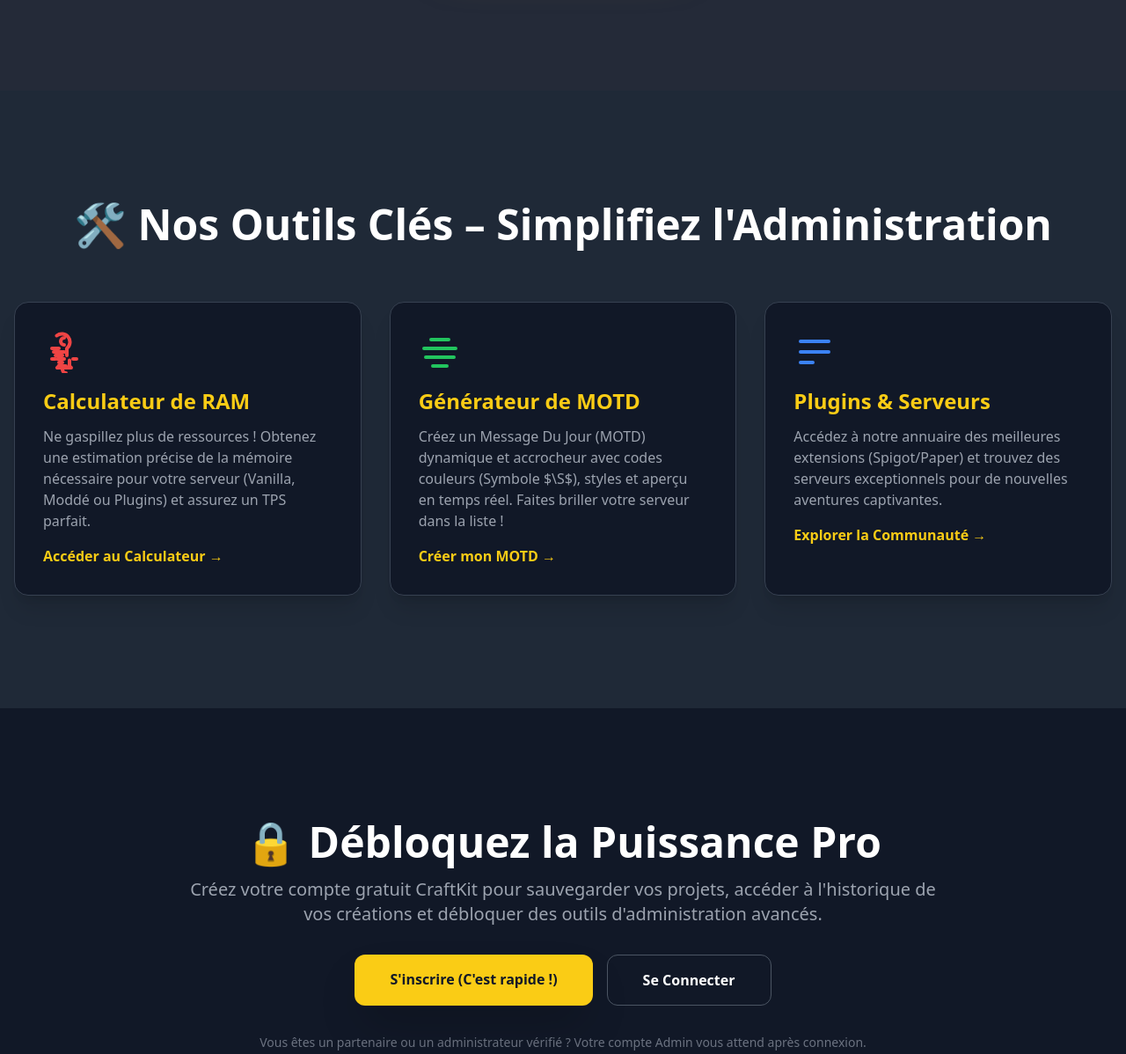
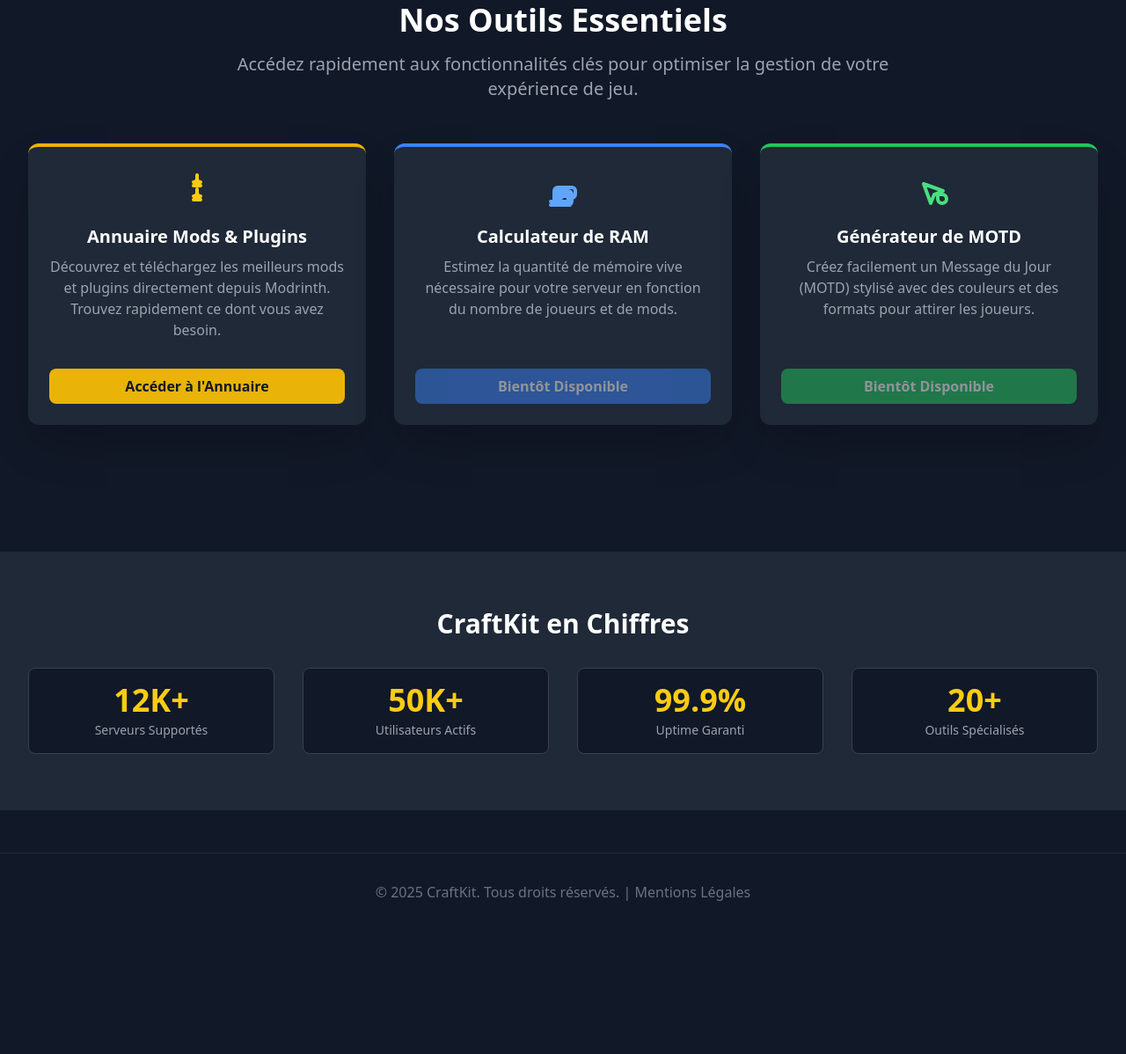
Before and after one commit to louisoff84/CraftKit, a plain HTML site: page index.html in a window 1280 px wide. Shown: the part 757-1955 px from the top of the page at 88% size. After the commit the page ends 1815 px from the top, so only its background shows below. Drawn offline with nearby package versions, Linux system fonts and the light colour scheme; placeholder pictures from the web are drawn by us.

Commit message:
Refactor index.html for improved layout and content
Updated the title and added new sections for tools and features. Enhanced styling and layout for better user experience.

```diff
--- a/index.html
+++ b/index.html
@@ -3,136 +3,150 @@
 <head>
     <meta charset="UTF-8">
     <meta name="viewport" content="width=device-width, initial-scale=1.0">
-    <title>CraftKit | Le Toolkit Ultime pour Serveurs Minecraft</title>
-    <!-- Chargement du CDN de Tailwind CSS pour un style moderne et réactif -->
+    <title>CraftKit - Le Kit d'Outils pour Serveurs Minecraft</title>
+    <!-- Chargement du CDN de Tailwind CSS -->
     <script src="https://cdn.tailwindcss.com"></script>
     <link href="https://fonts.googleapis.com/css2?family=Inter:wght@400;600;700;800&display=swap" rel="stylesheet">
     <style>
-        /* Configuration Tailwind pour utiliser la police Inter */
-        html { font-family: 'Inter', sans-serif; }
-        .minecraft-shadow {
-            text-shadow: 2px 2px 0 #1f2937, 4px 4px 0 #374151;
+        html { font-family: 'Inter', sans-serif; scroll-behavior: smooth; }
+        .hero-bg {
+            background-image: url('https://placehold.co/1920x800/1E293B/EAB308?text=Serveur+Minecraft+Kit');
+            background-size: cover;
+            background-position: center;
         }
-        .text-neon-blue { color: #3b82f6; }
+        /* Style personnalisé pour les cartes d'outils */
+        .tool-card {
+            transition: all 0.3s ease;
+        }
+        .tool-card:hover {
+            box-shadow: 0 10px 15px -3px rgba(234, 179, 8, 0.5), 0 4px 6px -2px rgba(234, 179, 8, 0.25);
+            transform: translateY(-5px);
+        }
     </style>
 </head>
-<body class="bg-gray-900 text-gray-100 antialiased">
+<body class="bg-gray-900 text-gray-100 antialiased min-h-screen">
 
     <!-- Navbar -->
-    <header class="sticky top-0 z-50 bg-gray-900/90 backdrop-blur-sm shadow-lg">
+    <header class="bg-gray-800 shadow-lg sticky top-0 z-10">
         <nav class="container mx-auto px-4 sm:px-6 lg:px-8 py-4 flex justify-between items-center">
-            <!-- Logo et Titre du Projet -->
-            <a href="#" class="flex items-center space-x-2">
-                <!-- Icône simple de craft/outil -->
+            <a href="index.html" class="flex items-center space-x-2">
                 <svg class="w-8 h-8 text-yellow-400" fill="none" stroke="currentColor" viewBox="0 0 24 24" xmlns="http://www.w3.org/2000/svg"><path stroke-linecap="round" stroke-linejoin="round" stroke-width="2" d="M11 4a2 2 0 100 4m-3 12h2m-6-10h4m-2 4h4m-2 4h2M5 16h2m10 0h2m-6 4a2 2 0 100 4m-3-12h2m-6 0h4m-2 4h4m-2 4h2"></path></svg>
                 <span class="text-2xl font-extrabold text-white">Craft<span class="text-yellow-400">Kit</span></span>
             </a>
-
-            <!-- Navigation et Espace Membre -->
-            <div class="flex items-center space-x-4">
-                <a href="#tools" class="hidden sm:inline-block text-gray-300 hover:text-yellow-400 transition duration-300">Outils</a>
-                <a href="#community" class="hidden sm:inline-block text-gray-300 hover:text-yellow-400 transition duration-300">Communauté</a>
-
-                <!-- Bouton d'Authentification -->
-                <a href="#" class="px-4 py-2 bg-yellow-600 hover:bg-yellow-500 text-gray-900 font-bold rounded-lg shadow-xl transition duration-300 transform hover:scale-105">
-                    Se Connecter / S'inscrire
-                </a>
+            <div class="space-x-4 flex items-center">
+                <a href="#outils" class="text-gray-400 hover:text-white transition duration-300 hidden sm:inline">Outils</a>
+                <a href="mods_plugins.html" class="text-gray-400 hover:text-white transition duration-300 hidden sm:inline font-semibold">Annuaire Modrinth</a>
+                <a href="admin_panel.html" class="text-gray-400 hover:text-white transition duration-300 hidden sm:inline">Admin</a>
+                <a href="login.html" class="px-4 py-2 bg-yellow-500 text-gray-900 rounded-lg font-semibold hover:bg-yellow-400 transition duration-300 text-sm">Connexion</a>
             </div>
         </nav>
     </header>
 
-    <main>
-
-        <!-- Section Héro : Slogan et Présentation Principale -->
-        <section class="relative pt-16 pb-24 lg:pt-32 lg:pb-40 text-center overflow-hidden">
-            <div class="absolute inset-0 opacity-10" style="background-image: url('https://placehold.co/1200x600/111827/ffffff?text=Minecraft+Pattern'); background-size: cover;"></div>
-            <div class="container mx-auto px-4 relative z-10">
-                <h1 class="text-5xl sm:text-7xl lg:text-8xl font-black mb-6 leading-tight text-white minecraft-shadow">
-                    CraftKit : Le Toolkit <span class="text-yellow-400">Ultime</span> pour Serveurs Minecraft
+    <!-- Section Héro -->
+    <section class="hero-bg py-20 md:py-32 flex items-center justify-center">
+        <div class="container mx-auto px-4 text-center bg-gray-900/80 p-8 rounded-xl backdrop-blur-sm max-w-3xl border border-yellow-500/30">
+            <h1 class="text-5xl md:text-6xl font-extrabold text-white mb-4 leading-tight">
+                Gérez votre serveur <span class="text-yellow-400">Minecraft</span> facilement.
             </h1>
-                <p class="text-xl sm:text-2xl text-gray-300 mb-10 max-w-3xl mx-auto">
-                    Créez, optimisez et propulsez votre expérience Minecraft. Que vous soyez joueur, admin ou développeur, simplifiez la gestion de votre monde.
+            <p class="text-xl text-gray-300 mb-8">
+                CraftKit est la boîte à outils ultime pour les administrateurs et les joueurs. De la configuration à la découverte de Mods.
             </p>
-                <!-- CTA Principal -->
-                <button class="bg-yellow-400 text-gray-900 font-extrabold py-3 px-8 text-lg rounded-xl transition duration-300 hover:bg-yellow-300 shadow-2xl shadow-yellow-500/50 transform hover:scale-105">
-                    Démarrer Gratuitement
-                </button>
+            <div class="flex flex-col sm:flex-row justify-center space-y-4 sm:space-y-0 sm:space-x-4">
+                <a href="#outils" class="px-8 py-3 bg-yellow-500 text-gray-900 font-bold rounded-lg shadow-lg hover:bg-yellow-400 transition duration-300 transform hover:scale-105">
+                    Découvrir les Outils
+                </a>
+                <a href="mods_plugins.html" class="px-8 py-3 border border-white text-white font-bold rounded-lg shadow-lg hover:bg-white hover:text-gray-900 transition duration-300 transform hover:scale-105">
+                    Annuaire Mods & Plugins
+                </a>
+            </div>
         </div>
     </section>
 
-        <!-- Section Outils Clés -->
-        <section id="tools" class="py-20 lg:py-32 bg-gray-800">
-            <div class="container mx-auto px-4">
-                <h2 class="text-4xl sm:text-5xl font-extrabold text-center mb-16 text-white">
-                    🛠️ Nos Outils Clés – Simplifiez l'Administration
-                </h2>
+    <!-- Section Nos Outils -->
+    <section id="outils" class="py-16 md:py-24">
+        <div class="container mx-auto px-4 sm:px-6 lg:px-8">
+            <h2 class="text-4xl font-extrabold text-center text-white mb-4">Nos Outils Essentiels</h2>
+            <p class="text-xl text-center text-gray-400 mb-12 max-w-3xl mx-auto">
+                Accédez rapidement aux fonctionnalités clés pour optimiser la gestion de votre expérience de jeu.
+            </p>
 
             <div class="grid grid-cols-1 md:grid-cols-3 gap-8">
 
-                    <!-- Outil 1: Calculateur de RAM -->
-                    <div class="bg-gray-900 p-8 rounded-2xl shadow-xl border border-gray-700 hover:border-yellow-400 transition duration-300">
-                        <svg class="w-12 h-12 mb-4 text-red-500" fill="none" stroke="currentColor" viewBox="0 0 24 24" xmlns="http://www.w3.org/2000/svg"><path stroke-linecap="round" stroke-linejoin="round" stroke-width="2" d="M9.75 17L9 20l-1 1h8l-1-1v-3.25m-7.25-14A2.75 2.75 0 0113.5 10v4M12 4a2 2 0 100 4m-3 12h2m-6-10h4m-2 4h4m-2 4h2M5 16h2m10 0h2m-6 4a2 2 0 100 4m-3-12h2m-6 0h4m-2 4h4m-2 4h2"></path></svg>
-                        <h3 class="text-2xl font-bold mb-3 text-yellow-400">Calculateur de RAM</h3>
-                        <p class="text-gray-400">Ne gaspillez plus de ressources ! Obtenez une estimation précise de la mémoire nécessaire pour votre serveur (Vanilla, Moddé ou Plugins) et assurez un TPS parfait.</p>
-                        <a href="#" class="mt-4 inline-block text-yellow-400 font-semibold hover:text-yellow-300">Accéder au Calculateur &rarr;</a>
+                <!-- Carte 1: Annuaire Mods & Plugins (Nouveau!) -->
+                <div class="tool-card bg-gray-800 p-6 rounded-xl border-t-4 border-yellow-500 shadow-2xl flex flex-col items-center text-center">
+                    <svg class="w-12 h-12 text-yellow-400 mb-4" fill="none" stroke="currentColor" viewBox="0 0 24 24" xmlns="http://www.w3.org/2000/svg"><path stroke-linecap="round" stroke-linejoin="round" stroke-width="2" d="M12 6V4m0 2a2 2 0 002 2h-4a2 2 0 002-2m0 2a2 2 0 002 2h-4a2 2 0 002-2m0 6v-2m0 2a2 2 0 002 2h-4a2 2 0 002-2m0 2a2 2 0 002 2h-4a2 2 0 002-2m0-8h.01M12 12h.01"></path></svg>
+                    <h3 class="text-xl font-bold text-white mb-2">Annuaire Mods & Plugins</h3>
+                    <p class="text-gray-400 mb-4 flex-grow">
+                        Découvrez et téléchargez les meilleurs mods et plugins directement depuis Modrinth. Trouvez rapidement ce dont vous avez besoin.
+                    </p>
+                    <a href="mods_plugins.html" class="px-6 py-2 bg-yellow-500 text-gray-900 font-semibold rounded-lg hover:bg-yellow-400 transition duration-300 mt-4 w-full">
+                        Accéder à l'Annuaire
+                    </a>
                 </div>
 
-                    <!-- Outil 2: Générateur de MOTD -->
-                    <div class="bg-gray-900 p-8 rounded-2xl shadow-xl border border-gray-700 hover:border-yellow-400 transition duration-300">
-                        <svg class="w-12 h-12 mb-4 text-green-500" fill="none" stroke="currentColor" viewBox="0 0 24 24" xmlns="http://www.w3.org/2000/svg"><path stroke-linecap="round" stroke-linejoin="round" stroke-width="2" d="M3 10h18M7 5h10M4 15h16M8 20h8"></path></svg>
-                        <h3 class="text-2xl font-bold mb-3 text-yellow-400">Générateur de MOTD</h3>
-                        <p class="text-gray-400">Créez un Message Du Jour (MOTD) dynamique et accrocheur avec codes couleurs (Symbole $\S$), styles et aperçu en temps réel. Faites briller votre serveur dans la liste !</p>
-                        <a href="#" class="mt-4 inline-block text-yellow-400 font-semibold hover:text-yellow-300">Créer mon MOTD &rarr;</a>
+                <!-- Carte 2: Calculateur de RAM -->
+                <div class="tool-card bg-gray-800 p-6 rounded-xl border-t-4 border-blue-500 shadow-2xl flex flex-col items-center text-center">
+                    <svg class="w-12 h-12 text-blue-400 mb-4" fill="none" stroke="currentColor" viewBox="0 0 24 24" xmlns="http://www.w3.org/2000/svg"><path stroke-linecap="round" stroke-linejoin="round" stroke-width="2" d="M9.75 17L9 20l-1 1h8l-1-1v-3m0 0l-1-1h-2l-1 1m4 0h2a2 2 0 002-2v-2a2 2 0 00-2-2H9a2 2 0 00-2 2v2a2 2 0 002 2h2m-6 2h10a2 2 0 002-2v-2a2 2 0 00-2-2H9a2 2 0 00-2 2v2a2 2 0 002 2h2m-6 2h10a2 2 0 002-2v-2a2 2 0 00-2-2H9a2 2 0 00-2 2v2a2 2 0 002 2h2"></path></svg>
+                    <h3 class="text-xl font-bold text-white mb-2">Calculateur de RAM</h3>
+                    <p class="text-gray-400 mb-4 flex-grow">
+                        Estimez la quantité de mémoire vive nécessaire pour votre serveur en fonction du nombre de joueurs et de mods.
+                    </p>
+                    <a href="#" class="px-6 py-2 bg-blue-500 text-white font-semibold rounded-lg hover:bg-blue-400 transition duration-300 mt-4 w-full opacity-50 cursor-not-allowed">
+                        Bientôt Disponible
+                    </a>
                 </div>
 
-                    <!-- Outil 3: Annuaire de Plugins & Serveurs -->
-                    <div class="bg-gray-900 p-8 rounded-2xl shadow-xl border border-gray-700 hover:border-yellow-400 transition duration-300">
-                        <svg class="w-12 h-12 mb-4 text-blue-500" fill="none" stroke="currentColor" viewBox="0 0 24 24" xmlns="http://www.w3.org/2000/svg"><path stroke-linecap="round" stroke-linejoin="round" stroke-width="2" d="M4 6h16M4 12h16M4 18h7"></path></svg>
-                        <h3 class="text-2xl font-bold mb-3 text-yellow-400">Plugins & Serveurs</h3>
-                        <p class="text-gray-400">Accédez à notre annuaire des meilleures extensions (Spigot/Paper) et trouvez des serveurs exceptionnels pour de nouvelles aventures captivantes.</p>
-                        <a href="#" class="mt-4 inline-block text-yellow-400 font-semibold hover:text-yellow-300">Explorer la Communauté &rarr;</a>
+                <!-- Carte 3: Générateur de MOTD -->
+                <div class="tool-card bg-gray-800 p-6 rounded-xl border-t-4 border-green-500 shadow-2xl flex flex-col items-center text-center">
+                    <svg class="w-12 h-12 text-green-400 mb-4" fill="none" stroke="currentColor" viewBox="0 0 24 24" xmlns="http://www.w3.org/2000/svg"><path stroke-linecap="round" stroke-linejoin="round" stroke-width="2" d="M15 15l-2 5L9 9l11 4-5 2zm0 0h4.5a2.5 2.5 0 11-2.5 2.5V15"></path></svg>
+                    <h3 class="text-xl font-bold text-white mb-2">Générateur de MOTD</h3>
+                    <p class="text-gray-400 mb-4 flex-grow">
+                        Créez facilement un Message du Jour (MOTD) stylisé avec des couleurs et des formats pour attirer les joueurs.
+                    </p>
+                    <a href="#" class="px-6 py-2 bg-green-500 text-white font-semibold rounded-lg hover:bg-green-400 transition duration-300 mt-4 w-full opacity-50 cursor-not-allowed">
+                        Bientôt Disponible
+                    </a>
                 </div>
 
             </div>
         </div>
     </section>
 
-        <!-- Section Adhésion (Login/Register CTA) -->
-        <section id="register" class="py-20 lg:py-32 bg-gray-900">
-            <div class="container mx-auto px-4 text-center max-w-4xl">
-                <h2 class="text-4xl sm:text-5xl font-extrabold mb-4 text-white">
-                    🔒 Débloquez la Puissance Pro
-                </h2>
-                <p class="text-xl text-gray-400 mb-8">
-                    Créez votre compte gratuit CraftKit pour sauvegarder vos projets, accéder à l'historique de vos créations et débloquer des outils d'administration avancés.
-                </p>
-                <div class="flex flex-col sm:flex-row justify-center space-y-4 sm:space-y-0 sm:space-x-4">
-                    <a href="#" class="w-full sm:w-auto px-10 py-4 bg-yellow-400 text-gray-900 font-extrabold rounded-xl transition duration-300 hover:bg-yellow-300 shadow-2xl transform hover:scale-105">
-                        S'inscrire (C'est rapide !)
-                    </a>
-                    <a href="#" class="w-full sm:w-auto px-10 py-4 border border-gray-600 text-white font-extrabold rounded-xl transition duration-300 hover:bg-gray-700 transform hover:scale-105">
-                        Se Connecter
-                    </a>
+    <!-- Section Statistiques (Simulation) -->
+    <section class="bg-gray-800 py-16 mt-12">
+        <div class="container mx-auto px-4 sm:px-6 lg:px-8 text-center">
+            <h2 class="text-3xl font-extrabold text-white mb-8">CraftKit en Chiffres</h2>
+            <div class="grid grid-cols-2 md:grid-cols-4 gap-8">
+
+                <div class="p-4 rounded-lg bg-gray-900 border border-gray-700">
+                    <p class="text-4xl font-bold text-yellow-400">12K+</p>
+                    <p class="text-gray-400 text-sm mt-1">Serveurs Supportés</p>
                 </div>
 
-                <!-- Placeholder pour le statut Admin -->
-                <p class="mt-8 text-gray-500 text-sm">
-                    Vous êtes un partenaire ou un administrateur vérifié ? Votre compte Admin vous attend après connexion.
-                </p>
+                <div class="p-4 rounded-lg bg-gray-900 border border-gray-700">
+                    <p class="text-4xl font-bold text-yellow-400">50K+</p>
+                    <p class="text-gray-400 text-sm mt-1">Utilisateurs Actifs</p>
+                </div>
+
+                <div class="p-4 rounded-lg bg-gray-900 border border-gray-700">
+                    <p class="text-4xl font-bold text-yellow-400">99.9%</p>
+                    <p class="text-gray-400 text-sm mt-1">Uptime Garanti</p>
+                </div>
+
+                <div class="p-4 rounded-lg bg-gray-900 border border-gray-700">
+                    <p class="text-4xl font-bold text-yellow-400">20+</p>
+                    <p class="text-gray-400 text-sm mt-1">Outils Spécialisés</p>
+                </div>
+
+            </div>
         </div>
     </section>
 
-    </main>
 
     <!-- Footer -->
-    <footer class="bg-gray-900 border-t border-gray-700/50 py-8">
+    <footer class="bg-gray-900 border-t border-gray-700/50 py-8 mt-12">
         <div class="container mx-auto px-4 text-center text-gray-500">
-            <p>&copy; 2025 CraftKit. Tous droits réservés.</p>
-            <div class="mt-4 space-x-4">
-                <a href="#" class="hover:text-yellow-400">À propos</a>
-                <a href="#" class="hover:text-yellow-400">Contact</a>
-                <a href="#" class="hover:text-yellow-400">CGU</a>
-            </div>
+            <p>&copy; 2025 CraftKit. Tous droits réservés. | <a href="legal.html" class="hover:text-yellow-400">Mentions Légales</a></p>
         </div>
     </footer>
 
```
Lines whose indentation alone changed are shown as unchanged.
